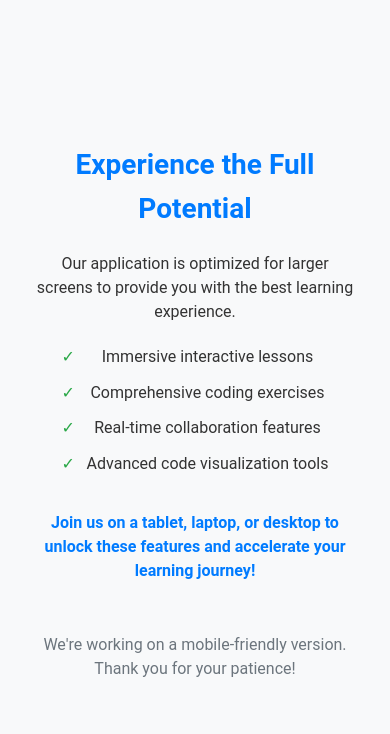
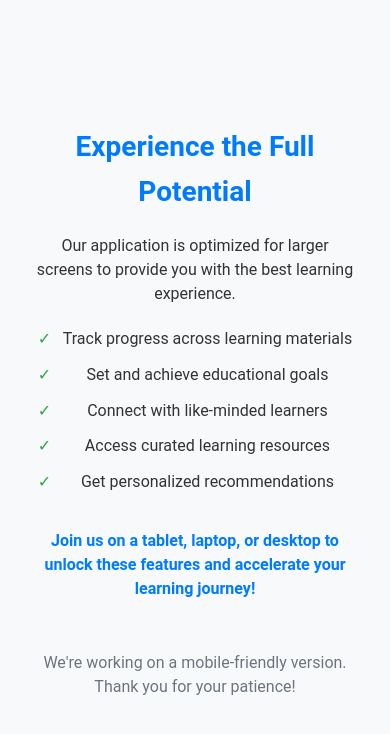
Before and after one commit to bhargav1997/LearnHub, a React (Vite) app: page /#/register in a window 390 px wide. Before the commit this address led to /#/register. Shown: the top 734 px of the page. Built offline with nearby package versions, Linux system fonts and the light colour scheme; no server answers.

Commit message:
Update Msg for mobile interaction

```diff
--- a/src/components/MobileRestriction/MobileRestriction.jsx
+++ b/src/components/MobileRestriction/MobileRestriction.jsx
@@ -4,14 +4,13 @@ const MobileRestriction = () => {
    return (
       <div className={styles.mobileRestriction}>
          <h2>Experience the Full Potential</h2>
-         <p>
-            Our application is optimized for larger screens to provide you with the best learning experience.
-         </p>
+         <p>Our application is optimized for larger screens to provide you with the best learning experience.</p>
          <ul className={styles.benefitsList}>
-            <li>Immersive interactive lessons</li>
-            <li>Comprehensive coding exercises</li>
-            <li>Real-time collaboration features</li>
-            <li>Advanced code visualization tools</li>
+            <li>Track progress across learning materials</li>
+            <li>Set and achieve educational goals</li>
+            <li>Connect with like-minded learners</li>
+            <li>Access curated learning resources</li>
+            <li>Get personalized recommendations</li>
          </ul>
          <p className={styles.callToAction}>
             Join us on a tablet, laptop, or desktop to unlock these features and accelerate your learning journey!
```
